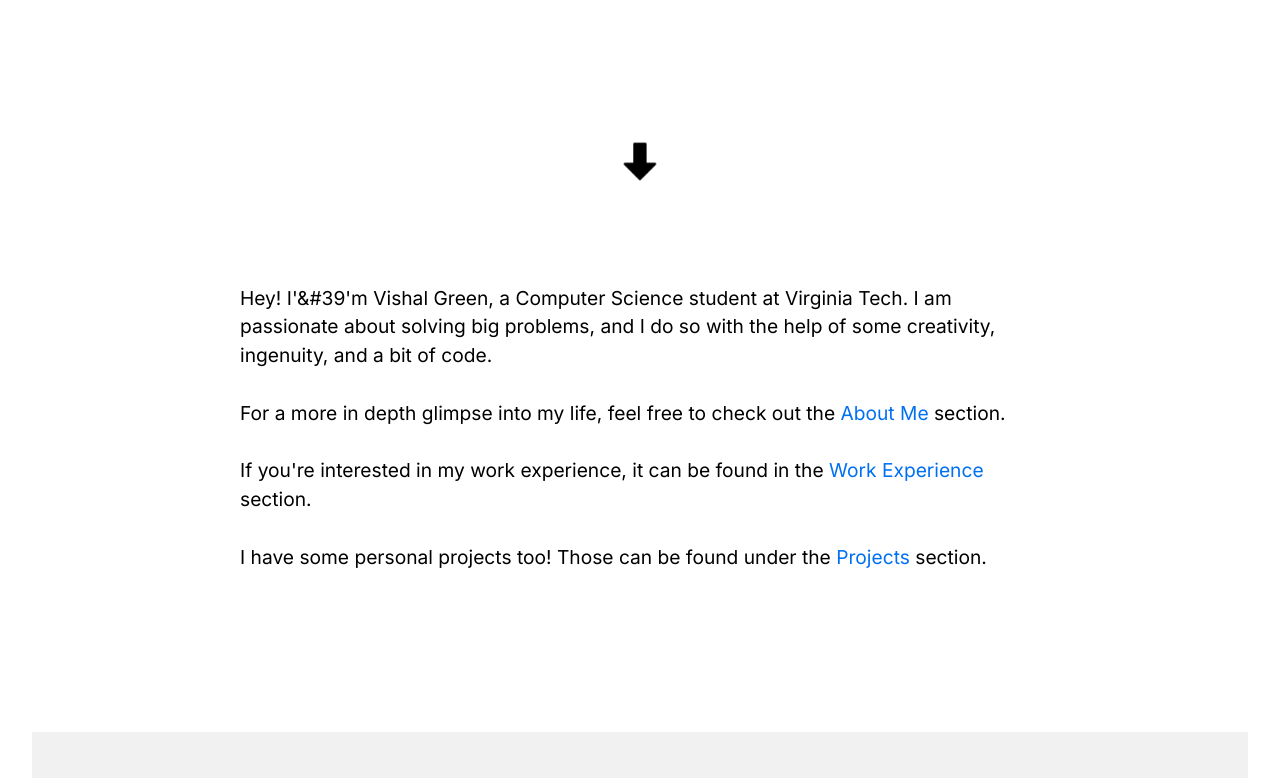
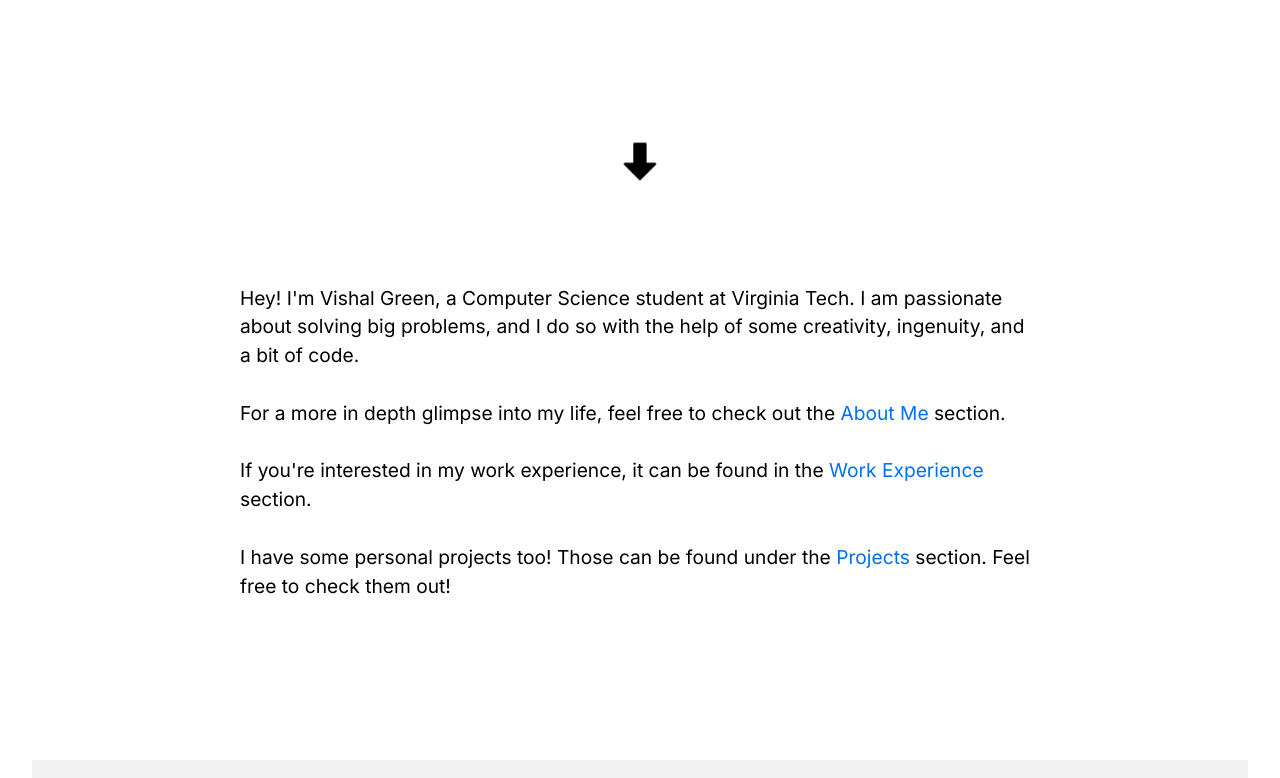
Before and after one commit to vgreen7/vishalgreensite, a Next.js app: page / in a window 1280 px wide. Shown: the part 599-1377 px from the top of the page. Built offline with nearby package versions, Linux system fonts and the light colour scheme.

Commit message:
Fixed character escaping

```diff
--- a/src/app/page.tsx
+++ b/src/app/page.tsx
@@ -39,7 +39,7 @@
               height={200}
             />
           </div>
-          <h1 className={styles.title}>Hello! I'm Vishal Green.</h1>
+          <h1 className={styles.title}>Hello! I&apos;m Vishal Green.</h1>
         </div>
 
         <div className={styles.arrowContainer}>
@@ -55,7 +55,7 @@
 
         <section ref={aboutRef} id="about" className={styles.about}>
           <p>
-            Hey! I'&#39'm Vishal Green, a Computer Science student at Virginia
+            Hey! I&apos;m Vishal Green, a Computer Science student at Virginia
             Tech. I am passionate about solving big problems, and I do so with
             the help of some creativity, ingenuity, and a bit of code.
           </p>
@@ -69,7 +69,8 @@
           </p>
           <br />
           <p>
-            If you're interested in my work experience, it can be found in the
+            If you&apos;re interested in my work experience, it can be found in
+            the
             <Link legacyBehavior href="/work-experience">
               <a className={styles.aboutLink}> Work Experience </a>
             </Link>
@@ -81,7 +82,7 @@
             <Link legacyBehavior href="/projects">
               <a className={styles.aboutLink}> Projects </a>
             </Link>
-            section.
+            section. Feel free to check them out!
           </p>
         </section>
       </main>
```
